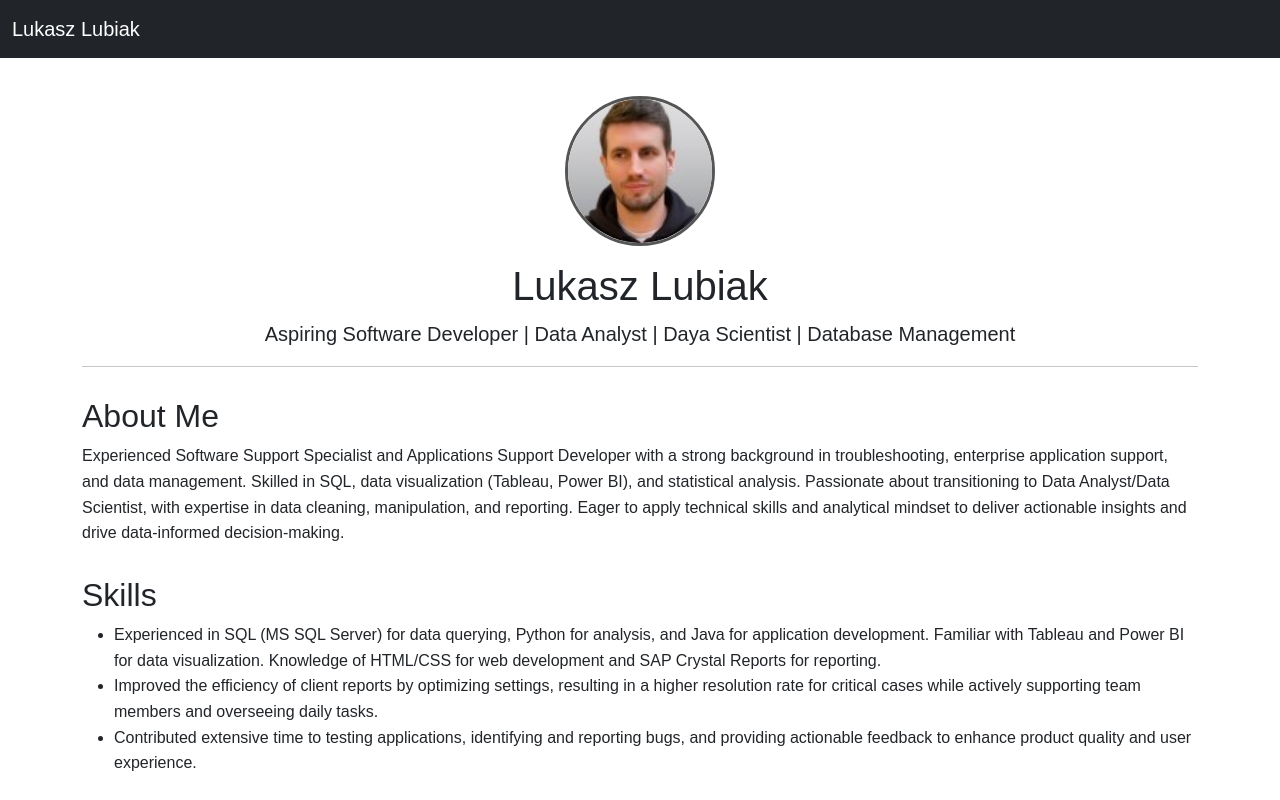
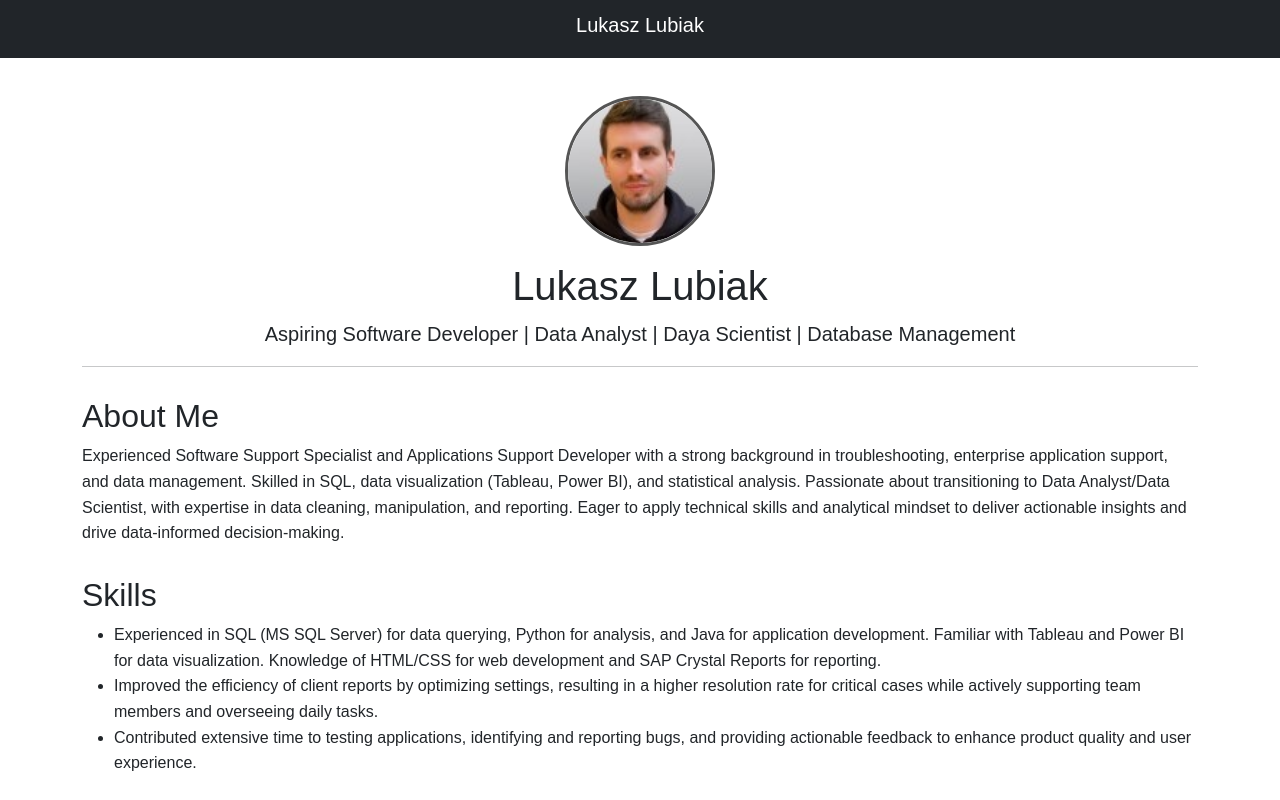
Before and after one commit to LukaszLubiak/Resume, a plain HTML site: page index.html in a window 1280 px wide. Shown: the top 800 px of the page. Drawn offline with nearby package versions, Linux system fonts and the light colour scheme.

Commit message:
Update index.html

```diff
--- a/index.html
+++ b/index.html
@@ -16,9 +16,9 @@
 </head>
 <body>
 
-    <nav class="navbar navbar-expand-lg navbar-dark bg-dark fixed-top">
+  <nav class="navbar navbar-expand-lg navbar-dark bg-dark fixed-top">
     <div class="container-fluid">
-      <a class="navbar-brand" href="#">Lukasz Lubiak</a>
+      <h3 class="navbar-brand mx-auto">Lukasz Lubiak</h3>
     </div>
   </nav>
 
```
